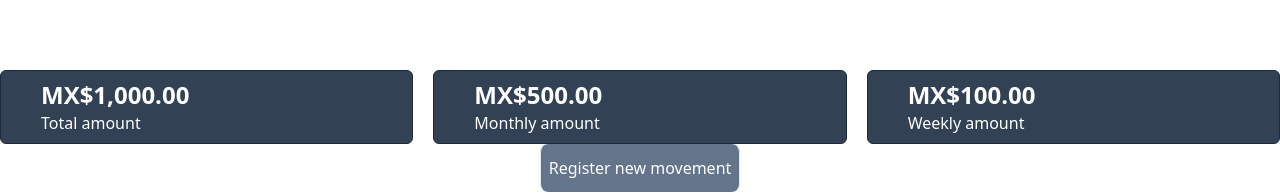
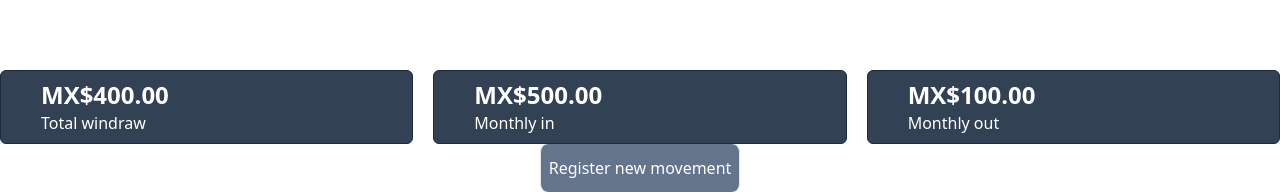
Before and after one commit to Apoquinto/Banquito, a Vue app: page / in a window 1280 px wide. Shown: the part 261-455 px from the top of the page. Built offline with nearby package versions, Linux system fonts and the light colour scheme.

Commit message:
refactor(components): Move UserDashboard to module
Move all the User Dashboard logic to a logic module

```diff
--- a/src/components/UserResume.vue
+++ b/src/components/UserDashboard/Index.vue
@@ -1,6 +1,6 @@
 <script setup lang="ts">
-import UserHistoryAccordion from './MovementsHistory/index.vue';
-import UserMovementsDashboard from './UserMovementsDashboard.vue';
+import UserHistoryAccordion from '../MovementsHistory/index.vue';
+import UserMovementsDashboard from '../UserDashboard/UserDashboard.vue';
 
 const userData = await new Promise((resolve) => {
   setTimeout(() => {
--- a/src/components/UserMovementsDashboard.vue
+++ b/src/components/UserDashboard/UserDashboard.vue
@@ -1,6 +1,6 @@
 <script setup lang="ts">
 import UserStats from './UserStats.vue';
-import RegisterNewMovement from "./RegisterNewMovement/Index.vue";
+import RegisterNewMovement from "../RegisterNewMovement/Index.vue";
 </script>
 
 <template>
--- /dev/null
+++ b/src/components/UserDashboard/UserStats.vue
@@ -0,0 +1,11 @@
+<script setup lang="ts">
+import StatReport from './StatReport.vue';
+</script>
+
+<template>
+  <section class="flex flex-col md:flex-row justify-around gap-5 w-full">
+    <StatReport :amount=400 :label="'Total windraw'"></StatReport>
+    <StatReport :amount=500 :label="'Monthly in'"></StatReport>
+    <StatReport :amount=100 :label="'Monthly out'"></StatReport>
+  </section>
+</template>
--- a/src/components/UserStats.vue
+++ /dev/null
@@ -1,11 +0,0 @@
-<script setup lang="ts">
-import StatReport from './StatReport.vue';
-</script>
-
-<template>
-  <section class="flex flex-col md:flex-row justify-around gap-5 w-full">
-    <StatReport :amount=1000 :label="'Total amount'"></StatReport>
-    <StatReport :amount=500 :label="'Monthly amount'"></StatReport>
-    <StatReport :amount=100 :label="'Weekly amount'"></StatReport>
-  </section>
-</template>
--- a/src/pages/Home/Home.vue
+++ b/src/pages/Home/Home.vue
@@ -3,7 +3,7 @@ import { defineAsyncComponent } from 'vue'
 import Header from '../../components/Header.vue';
 import MenuLayout from "../../layouts/MenuLayout.vue"
 
-const UserResume = defineAsyncComponent(() => import('../../components/UserResume.vue'))
+const UserResume = defineAsyncComponent(() => import('../../components/UserDashboard/Index.vue'))
 </script>
 
 <template>
```
Also changed, not shown: src/components/UserDashboard/StatReport.vue (renamed from src/components/StatReport.vue).
